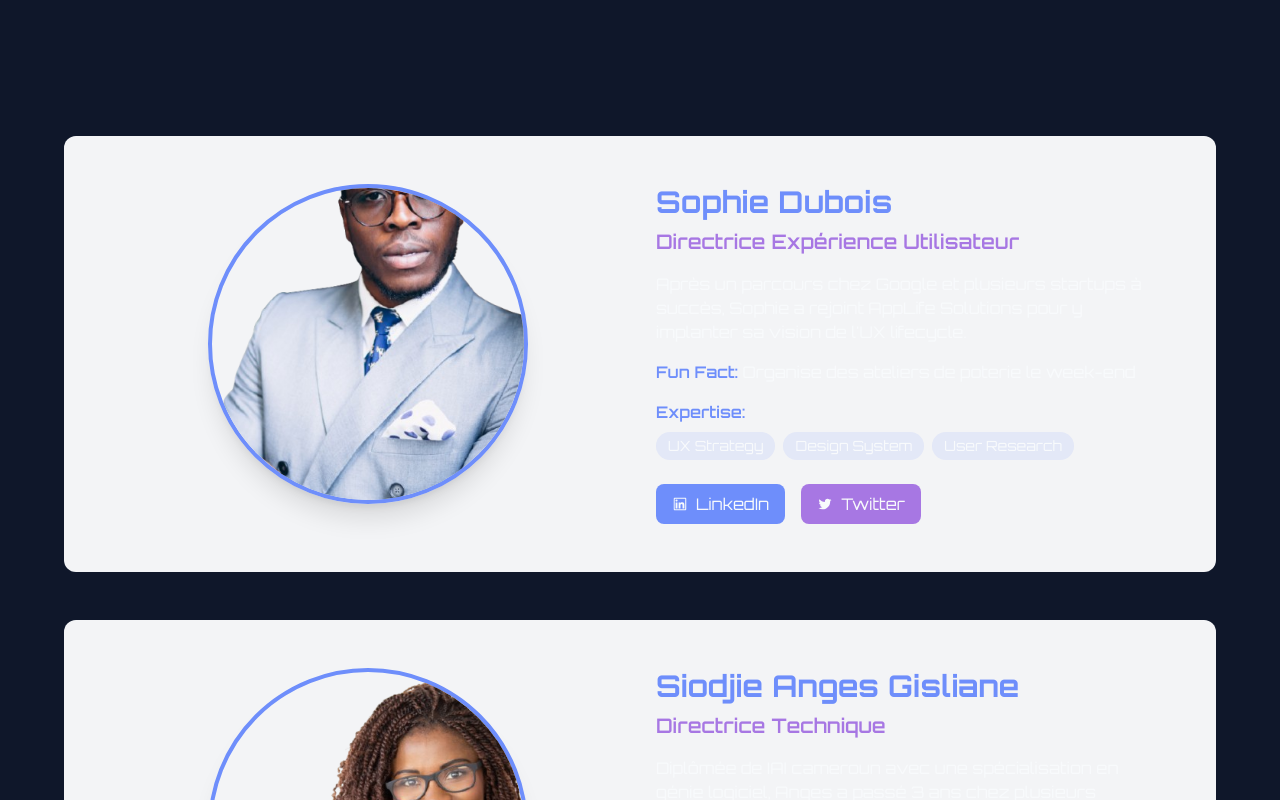
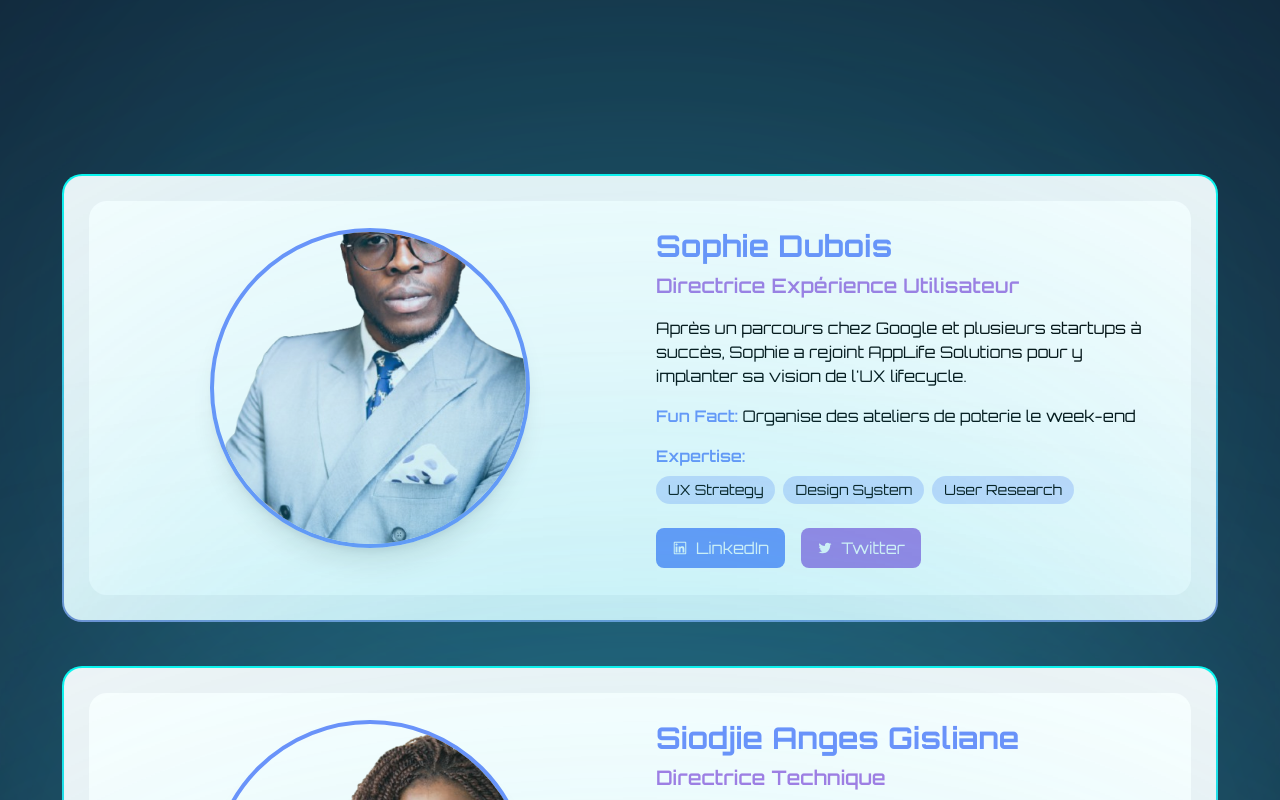
Before and after one commit to monkamherman/innoving-stack, a React (Vite) app: page /about in a window 1280 px wide. Shown: the part 2100-2900 px from the top of the page. Built offline with nearby package versions, Linux system fonts and the light colour scheme.

Commit message:
about finis

```diff
--- a/package.json
+++ b/package.json
@@ -92,7 +92,7 @@
     "framer-motion": "^11.15.0",
     "konva": "^9.3.16",
     "lucide-react": "^0.468.0",
-    "motion": "^12.0.0",
+    "motion": "^12.7.3",
     "next-themes": "^0.4.4",
     "path": "^0.12.7",
     "postcss": "^8.4.49",
--- /dev/null
+++ b/src/components/magicui/magic-card.tsx
@@ -0,0 +1,108 @@
+"use client";
+
+import { motion, useMotionTemplate, useMotionValue } from "motion/react";
+import React, { useCallback, useEffect, useRef } from "react";
+
+import { cn } from "@/lib/utils";
+
+interface MagicCardProps {
+  children?: React.ReactNode;
+  className?: string;
+  gradientSize?: number;
+  gradientColor?: string;
+  gradientOpacity?: number;
+  gradientFrom?: string;
+  gradientTo?: string;
+}
+
+export function MagicCard({
+  children,
+  className,
+  gradientSize = 200,
+  gradientColor = "#262626",
+  gradientOpacity = 0.8,
+  gradientFrom = "#9E7AFF",
+  gradientTo = "#FE8BBB",
+}: MagicCardProps) {
+  const cardRef = useRef<HTMLDivElement>(null);
+  const mouseX = useMotionValue(-gradientSize);
+  const mouseY = useMotionValue(-gradientSize);
+
+  const handleMouseMove = useCallback(
+    (e: MouseEvent) => {
+      if (cardRef.current) {
+        const { left, top } = cardRef.current.getBoundingClientRect();
+        const clientX = e.clientX;
+        const clientY = e.clientY;
+        mouseX.set(clientX - left);
+        mouseY.set(clientY - top);
+      }
+    },
+    [mouseX, mouseY],
+  );
+
+  const handleMouseOut = useCallback(
+    (e: MouseEvent) => {
+      if (!e.relatedTarget) {
+        document.removeEventListener("mousemove", handleMouseMove);
+        mouseX.set(-gradientSize);
+        mouseY.set(-gradientSize);
+      }
+    },
+    [handleMouseMove, mouseX, gradientSize, mouseY],
+  );
+
+  const handleMouseEnter = useCallback(() => {
+    document.addEventListener("mousemove", handleMouseMove);
+    mouseX.set(-gradientSize);
+    mouseY.set(-gradientSize);
+  }, [handleMouseMove, mouseX, gradientSize, mouseY]);
+
+  useEffect(() => {
+    document.addEventListener("mousemove", handleMouseMove);
+    document.addEventListener("mouseout", handleMouseOut);
+    document.addEventListener("mouseenter", handleMouseEnter);
+
+    return () => {
+      document.removeEventListener("mousemove", handleMouseMove);
+      document.removeEventListener("mouseout", handleMouseOut);
+      document.removeEventListener("mouseenter", handleMouseEnter);
+    };
+  }, [handleMouseEnter, handleMouseMove, handleMouseOut]);
+
+  useEffect(() => {
+    mouseX.set(-gradientSize);
+    mouseY.set(-gradientSize);
+  }, [gradientSize, mouseX, mouseY]);
+
+  return (
+    <div
+      ref={cardRef}
+      className={cn("group relative rounded-[inherit]", className)}
+    >
+      <motion.div
+        className="pointer-events-none absolute inset-0 rounded-[inherit] bg-border duration-300 group-hover:opacity-100"
+        style={{
+          background: useMotionTemplate`
+          radial-gradient(${gradientSize}px circle at ${mouseX}px ${mouseY}px,
+          ${gradientFrom},
+          ${gradientTo},
+          var(--border) 100%
+          )
+          `,
+        }}
+      />
+      <div className="absolute inset-px rounded-[inherit] bg-background" />
+      <motion.div
+        className="pointer-events-none absolute inset-px rounded-[inherit] opacity-0 transition-opacity duration-300 group-hover:opacity-100"
+        style={{
+          background: useMotionTemplate`
+            radial-gradient(${gradientSize}px circle at ${mouseX}px ${mouseY}px, ${gradientColor}, transparent 100%)
+          `,
+          opacity: gradientOpacity,
+        }}
+      />
+      <div className="relative">{children}</div>
+    </div>
+  );
+}
--- a/src/layouts/footer/FooterCol.tsx
+++ /dev/null
@@ -1,41 +0,0 @@
-import type { IFootersLinks } from '@/interface/interface';
-import React from 'react'
-import { Link } from 'react-router-dom';
-import { v4 as uuidv4 } from 'uuid';
-
-/**
- * Functional component for rendering a footer column with links.
- * @param {IFootersLinks} props - The properties for the footer column.
- * @returns JSX element representing the footer column with links.
- */
-
-const FooterCol: React.FC<IFootersLinks> = (props) => {
-    const FooterLinks = props.links;
-
-    return (
-        <div className='text-foreground text-nowrap flex flex-col gap-2 items-center md:items-start'>
-            {/* links title */}
-            <h4 className="capitalize font-medium cursor-default text-base">
-                {props.title}
-            </h4>
-
-            {/* Differents links */}
-            <ul className="space-y-2 md:space-y-4 text-foreground/80 text-sm text-center md:text-left">
-                {
-                    FooterLinks.map((link) => (
-                        <li key={uuidv4()} className="">
-                            <Link
-                                to={link.url}
-                                className='inline-block text-sm linkhover font-light'
-                            >
-                                {link.name}
-                            </Link>
-                        </li>
-                    ))
-                }
-            </ul>
-        </div>
-    )
-}
-
-export default FooterCol
--- a/src/pages/about/About.tsx
+++ b/src/pages/about/About.tsx
@@ -12,7 +12,7 @@ const AboutPage: React.FC = () => {
   const { theme } = useTheme();
 
   return (
-    <div className="min-h-screen" style={{ backgroundColor: theme.bg, color: theme.text }}>
+    <div className="" style={{ backgroundColor: theme.bg, color: theme.text }}>
       {/* Hero Section */}
       <div className={`font-Roboto flex h-[50vh] w-full items-center justify-center`}>
         <div
@@ -79,7 +79,7 @@ const AboutPage: React.FC = () => {
             {t("La signification de notre logo")}
           </h1>
           <img
-            src="/3D.png"
+            src="/logo.png"
             alt={t("Logo AppLife Solutions")}
             className="h-auto w-full max-w-[65rem] rounded-lg"
           />
@@ -88,7 +88,7 @@ const AboutPage: React.FC = () => {
           <Info
             icon={<BiCubeAlt className="text-2xl lg:text-3xl" style={{ color: theme.primary }} />}
             title={t('als')}
-            description={t("ALS représente AppLife Solutions. Le cube dans notre logo symbolise les fondations solides que nous bâtissons pour nos clients, tandis que le dégradé de couleurs illustre le cycle complet de vie des applications que nous maîtrisons.")}
+            description={t("Le logo d’Applife Solution représente une fusion puissante entre la technologie et le cycle évolutif des applications. La partie inférieure, composée de circuits rouges stylisés, évoque le système nerveux digital d’une application : développement, architecture, automatisation et infrastructure.La partie supérieure, formée de formes blanches acérées disposées en arc, symbolise à la fois :une protection (sécurité, surveillance continue),une transformation cyclique (cycle DevOps, mises à jour, évolutivité),et une main de contrôle ou une griffe, marquant votre maîtrise complète du cycle de vie logiciel.")}
             theme={theme}
           />
         </div>
--- a/src/pages/about/components/Slider.tsx
+++ b/src/pages/about/components/Slider.tsx
@@ -3,6 +3,7 @@ import { useTheme } from '@/contexts/ThemeContext';
 import { AiOutlineLinkedin, AiOutlineTwitter } from 'react-icons/ai';
 import { motion } from 'framer-motion';
 import { NeonGradientCard } from '@/components/magicui/neon-gradient-card';
+import { MagicCard } from '@/components/magicui/magic-card';
 
 interface Founder {
   name: string;
@@ -21,13 +22,9 @@ const FounderCard: React.FC<{ founder: Founder }> = ({ founder }) => {
   const { theme } = useTheme();
 
   return (
-    <NeonGradientCard
-      borderWidth={2}
-      className="relative overflow-hidden rounded-xl"
-      style={{
-        borderColor: theme.primary,
-        backgroundColor: theme.cardBg,
-      }}
+    <MagicCard
+      gradientColor={theme.primary === 'prestige' ? '#D9D9D955' : '#262626'}
+      className="p-1"
     >
       <div className="flex flex-col md:flex-row gap-8 p-6">
         {/* Photo */}
@@ -59,7 +56,7 @@ const FounderCard: React.FC<{ founder: Founder }> = ({ founder }) => {
             {founder.role}
           </h3>
 
-          <p className="mb-4" style={{ color: theme.text }}>
+          <p className="mb-4" style={{ color: 'black' }}>
             {founder.story}
           </p>
 
@@ -67,7 +64,7 @@ const FounderCard: React.FC<{ founder: Founder }> = ({ founder }) => {
             <span className="font-semibold" style={{ color: theme.primary }}>
               Fun Fact:
             </span>
-            <span style={{ color: theme.text }}> {founder.funFact}</span>
+            <span style={{ color: 'black' }}> {founder.funFact}</span>
           </div>
 
           <div className="mb-6">
@@ -80,8 +77,8 @@ const FounderCard: React.FC<{ founder: Founder }> = ({ founder }) => {
                   key={index}
                   className="px-3 py-1 rounded-full text-sm"
                   style={{
-                    backgroundColor: `${theme.primary}20`,
-                    color: theme.text
+                    backgroundColor: `${theme.primary}50`,
+                    color: 'black'
                   }}
                 >
                   {skill}
@@ -120,7 +117,7 @@ const FounderCard: React.FC<{ founder: Founder }> = ({ founder }) => {
           </div>
         </div>
       </div>
-    </NeonGradientCard>
+    </MagicCard>
   );
 };
 
@@ -184,7 +181,7 @@ const FoundersSlider: React.FC = () => {
         Découvrez les fondateurs
       </motion.h2>
 
-      <div className="grid grid-cols-1 gap-12 max-w-6xl mx-auto" >
+      <div className="grid grid-cols-1 gap-12 max-w-6xl mx-auto " >
         {founders.map((founder, index) => (
           <motion.div
             key={index}
@@ -193,7 +190,9 @@ const FoundersSlider: React.FC = () => {
             transition={{ duration: 0.5, delay: index * 0.1 }}
             viewport={{ once: true, margin: "-50px" }}
           >
-            <FounderCard founder={founder} />
+            <NeonGradientCard>
+              <FounderCard founder={founder} />
+            </NeonGradientCard>
           </motion.div>
         ))}
       </div>
```
Also changed, not shown: public/logo.png, 1 other file (tests, documents, lock files or other folders).
